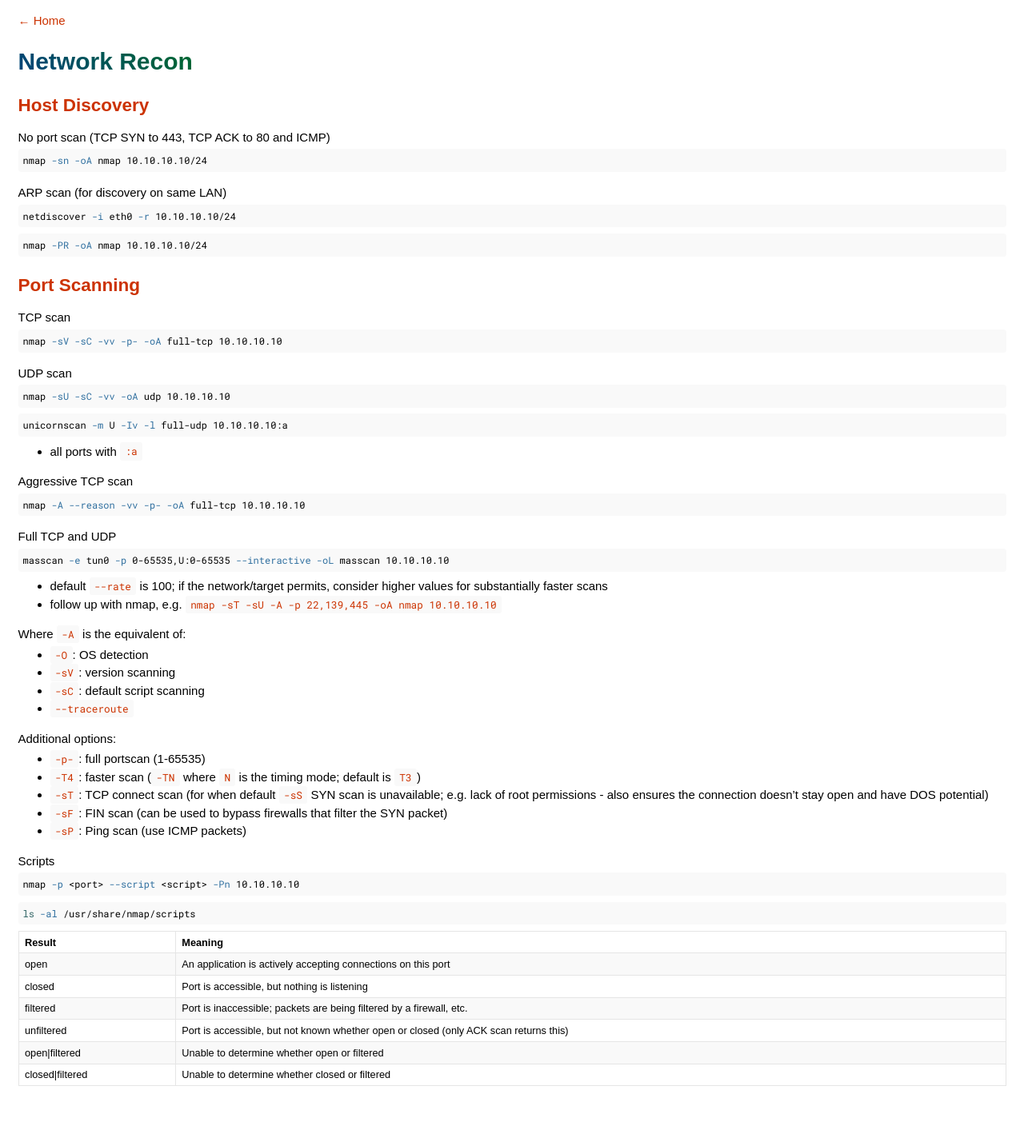
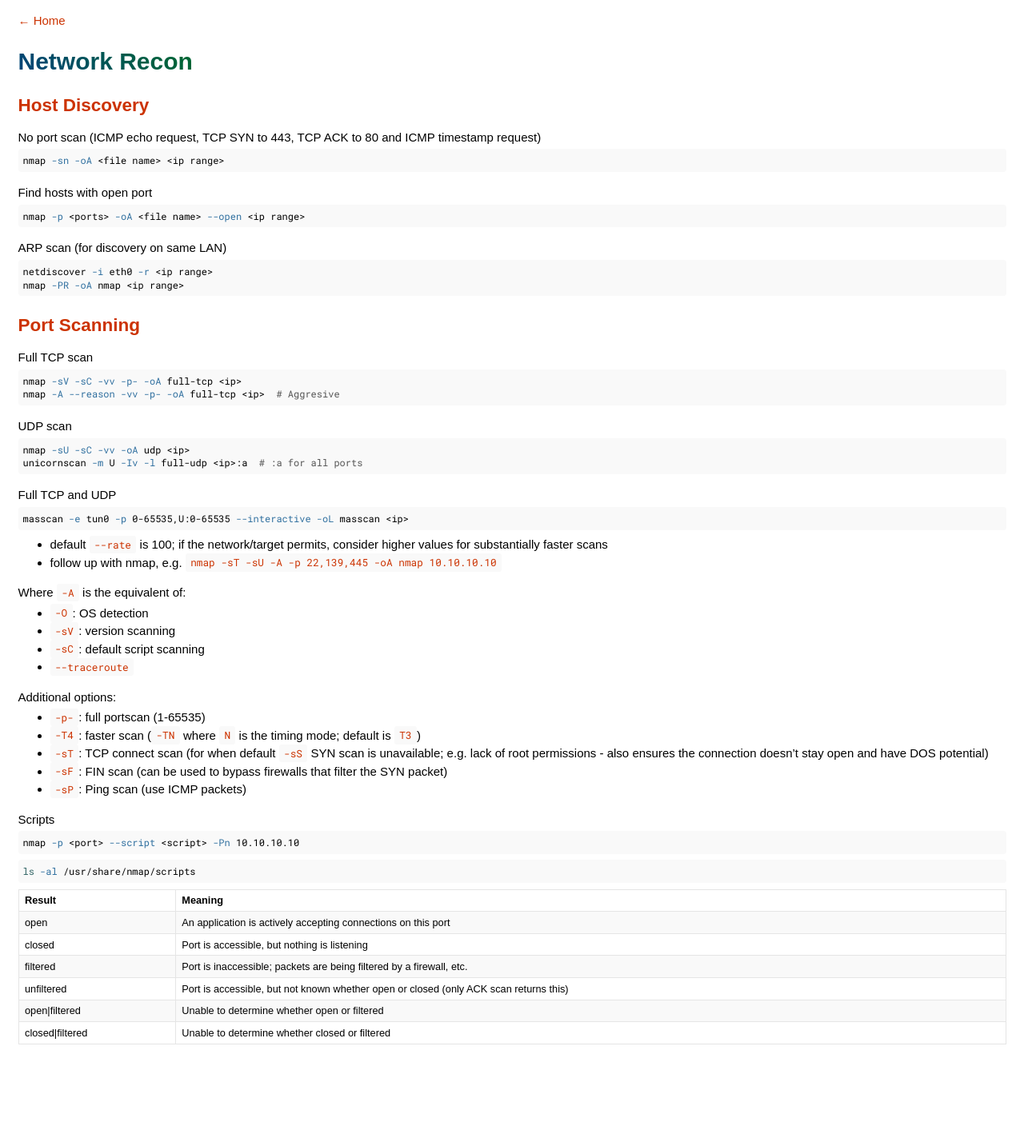
Before and after one commit to agrzeslak/cheatsheet, a Jekyll site: the page built from _topics/network-recon.md, in a window 1280 px wide. Shown: the whole page at 80% size. Built offline with Jekyll 4.4.1, drawn with Linux system fonts in a browser that asks for light colours; after the commit the page ends 1381 px from its top, so only the background shows below that.

Commit message:
updated nmap details and netbios formatting

````diff
--- a/_topics/network-recon.md
+++ b/_topics/network-recon.md
@@ -15,44 +15,38 @@ tags:
 ---
 # Network Recon
 ## Host Discovery
-No port scan (TCP SYN to 443, TCP ACK to 80 and ICMP)
+No port scan (ICMP echo request, TCP SYN to 443, TCP ACK to 80 and ICMP timestamp request)
 ```shell
-nmap -sn -oA nmap 10.10.10.10/24
+nmap -sn -oA <file name> <ip range>
+```
+
+Find hosts with open port
+```shell
+nmap -p <ports> -oA <file name> --open <ip range>
 ```
 
 ARP scan (for discovery on same LAN)
 ```shell
-netdiscover -i eth0 -r 10.10.10.10/24
-```
-
-```shell
-nmap -PR -oA nmap 10.10.10.10/24
+netdiscover -i eth0 -r <ip range>
+nmap -PR -oA nmap <ip range>
 ```
 
 ## Port Scanning
-TCP scan
+Full TCP scan
 ```shell
-nmap -sV -sC -vv -p- -oA full-tcp 10.10.10.10
+nmap -sV -sC -vv -p- -oA full-tcp <ip>
+nmap -A --reason -vv -p- -oA full-tcp <ip>  # Aggresive
 ```
 
 UDP scan
 ```shell
-nmap -sU -sC -vv -oA udp 10.10.10.10
-```
-
-```shell
-unicornscan -m U -Iv -l full-udp 10.10.10.10:a
-```
-- all ports with `:a`
-
-Aggressive TCP scan
-```shell
-nmap -A --reason -vv -p- -oA full-tcp 10.10.10.10
+nmap -sU -sC -vv -oA udp <ip>
+unicornscan -m U -Iv -l full-udp <ip>:a  # :a for all ports
 ```
 
 Full TCP and UDP
 ```shell
-masscan -e tun0 -p 0-65535,U:0-65535 --interactive -oL masscan 10.10.10.10
+masscan -e tun0 -p 0-65535,U:0-65535 --interactive -oL masscan <ip>
 ```
 - default `--rate` is 100; if the network/target permits, consider higher values for substantially faster scans
 - follow up with nmap, e.g. `nmap -sT -sU -A -p 22,139,445 -oA nmap 10.10.10.10`
````
Also changed, not shown: _topics/netbios.md (+3 -7 lines).
